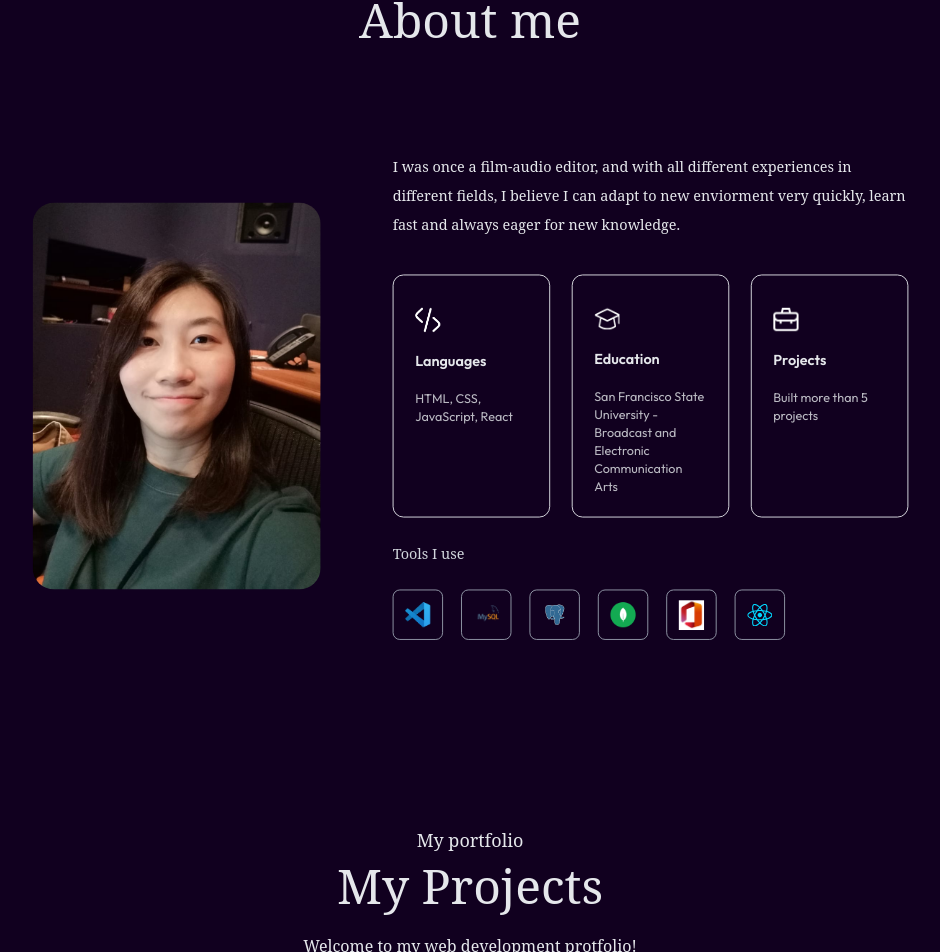
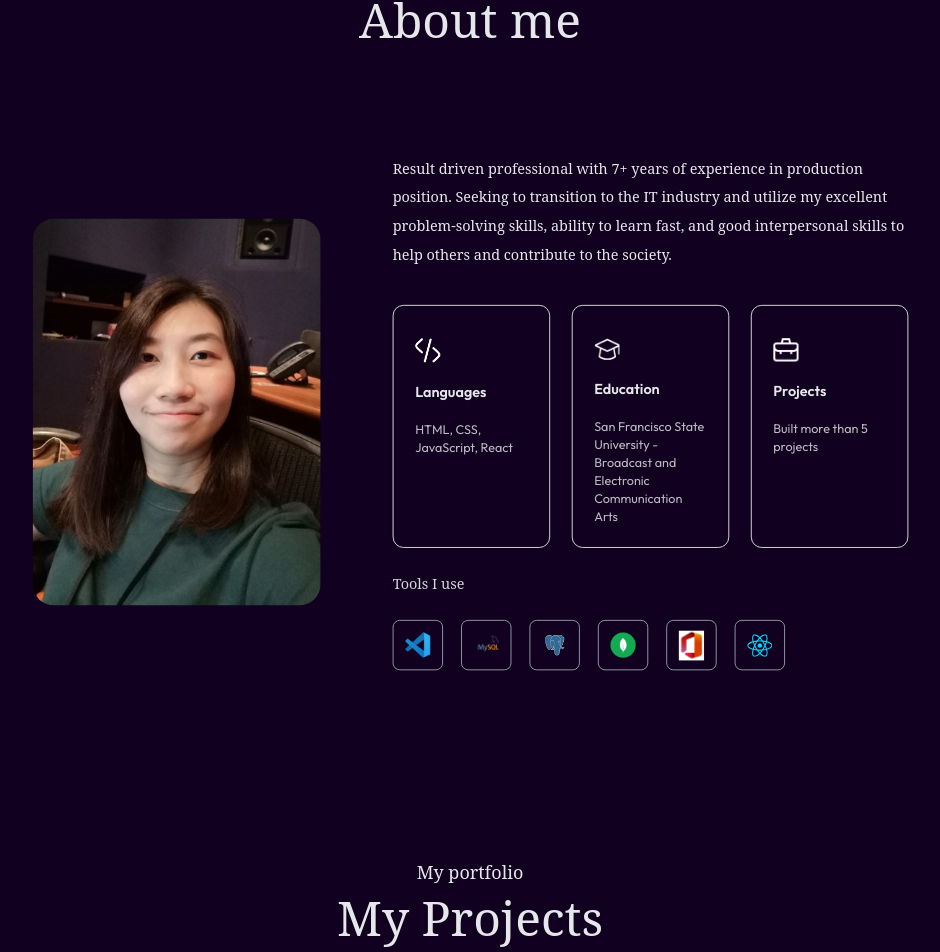
Before and after one commit to tonechoy/portfolio2, a Next.js app: page / in a window 1280 px wide. Shown: the part 880-1832 px from the top of the page, without its empty margins (170-1110 px from the left). Built offline with nearby package versions, Linux system fonts and the light colour scheme; a web font is replaced by a local one.

Commit message:
Update About me section

```diff
--- a/app/components/About.jsx
+++ b/app/components/About.jsx
@@ -28,7 +28,7 @@ const About = ({isDarkMode}) => {
         whileInView={{ opacity: 1 }}
         transition={{ duration: 0.6, delay: 0.8 }}
         className='flex-1'>
-          <p className='mb-10 max-w-2xl font-ovo'>I was once a film-audio editor, and with all different experiences in different fields, I believe I can adapt to new enviorment very quickly, learn fast and always eager for new knowledge. </p>
+          <p className='mb-10 max-w-2xl font-ovo'>Result driven professional with 7+ years of experience in production position. Seeking to transition to the IT industry and utilize my excellent problem-solving skills, ability to learn fast, and good interpersonal skills to help others and contribute to the society. </p>
 
           {/* I am an experienced Frontend Developer with over a decade of professional expertise in the field. Throughout my career, I have had the privilege of collaborating with prestigious organizations, contributing to their success and growth. */}
 
```
